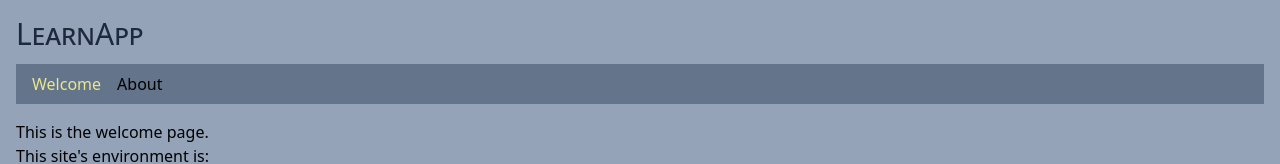
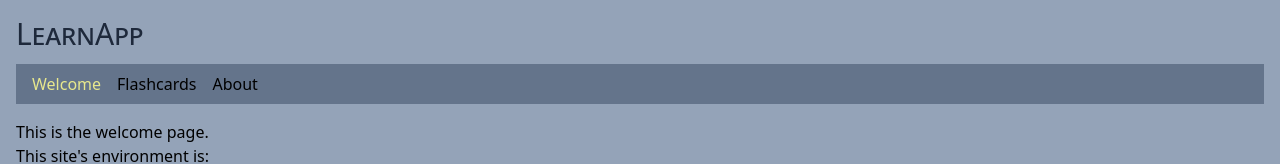
Before and after one commit to edwardtanguay/et401-learnapp, a React (Vite) app: page /welcome in a window 1280 px wide. Shown: the top 164 px of the page. Built offline with nearby package versions, Linux system fonts and the light colour scheme; no server answers.

Commit message:
flashcard page in

```diff
--- a/src/components/Nav.tsx
+++ b/src/components/Nav.tsx
@@ -18,6 +18,9 @@
 					</li>
 				)}
 				<li>
+					<NavLink to="/flashcards">Flashcards</NavLink>
+				</li>
+				<li>
 					<NavLink to="/about">About</NavLink>
 				</li>
 			</ul>
--- a/src/main.tsx
+++ b/src/main.tsx
@@ -12,6 +12,7 @@
 import { AppProvider } from "./AppContext.tsx";
 import { PageManageFlashcards } from "./pages/PageManageFlashcards.tsx";
 import { ISiteEnvironment } from "./shared/interfaces.ts";
+import { PageFlashcards } from "./pages/PageFlashcards.tsx";
 
 const siteEnvironment: ISiteEnvironment = import.meta.env.VITE_ENV;
 
@@ -23,6 +24,10 @@
 	{
 		path: "manage-flashcards",
 		element: <PageManageFlashcards />,
+	},
+	{
+		path: "flashcards",
+		element: <PageFlashcards />,
 	},
 	{
 		path: "about",
--- /dev/null
+++ b/src/pages/PageFlashcards.tsx
@@ -0,0 +1,5 @@
+export const PageFlashcards = () => {
+	return (
+		<p>This is the flashcards page.</p>
+	)
+}
```
